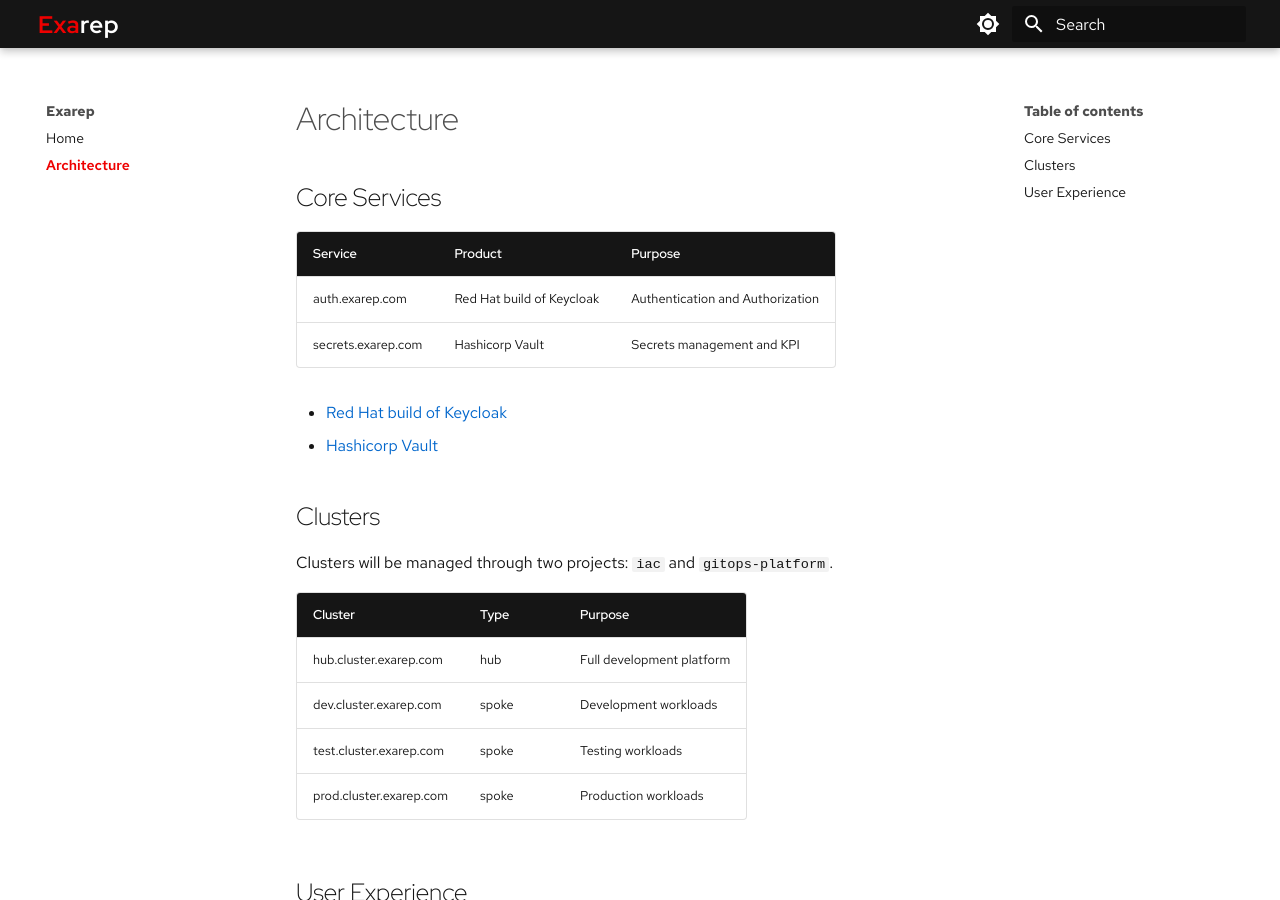
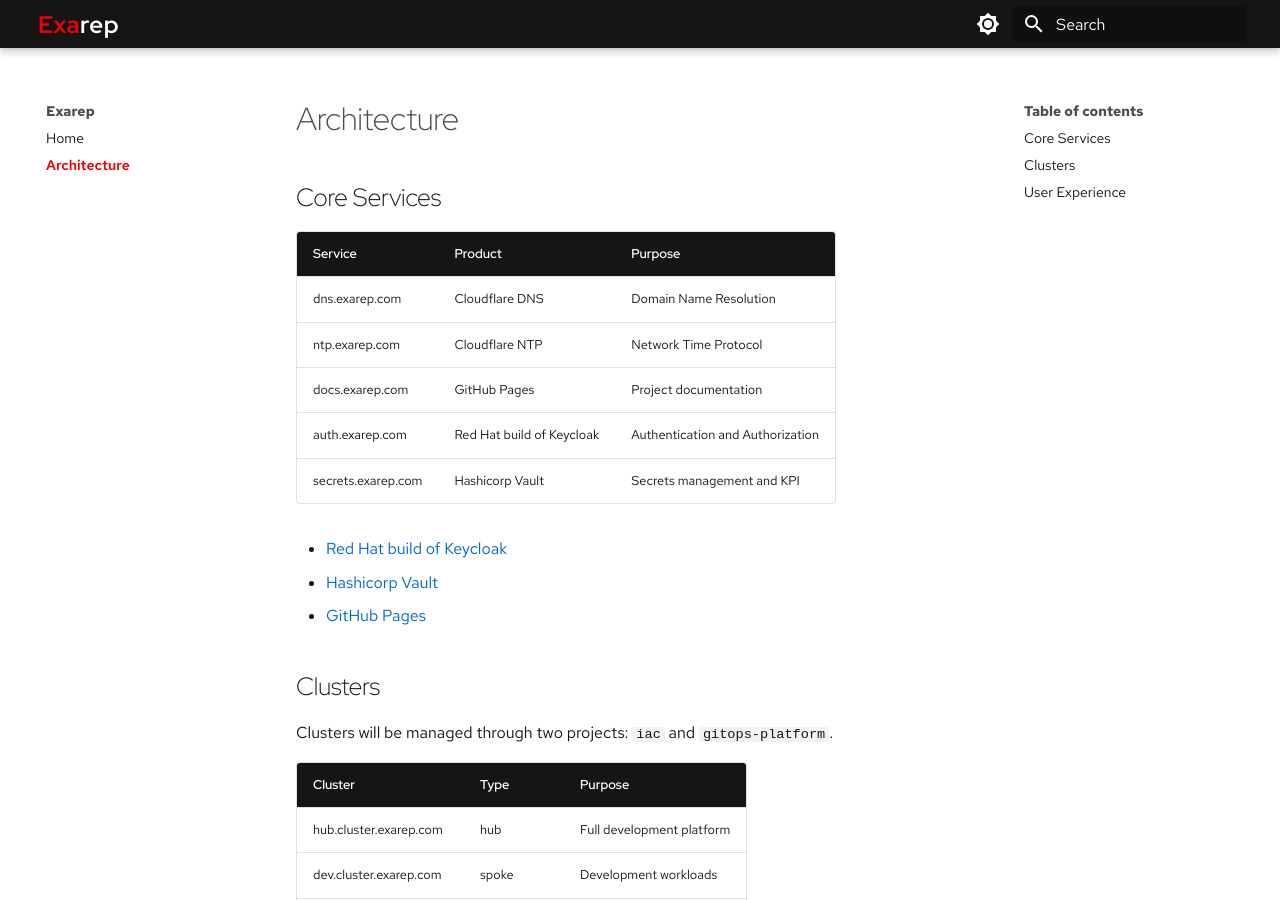
Before and after one commit to exarep/docs, an MkDocs documentation site: the page built from docs/architecture.md, in a window 1280 px wide and 900 px high. Built offline with MkDocs 1.6.1 and Material for MkDocs 9.7.7, drawn with Linux system fonts in a browser that asks for light colours; some web fonts are replaced.

Commit message:
updated architecture

```diff
--- a/docs/architecture.md
+++ b/docs/architecture.md
@@ -4,11 +4,15 @@
 
 | Service               | Product                   | Purpose                           |
 | ---                   | ---                       | ---                               |
+| dns.exarep.com        | Cloudflare DNS            | Domain Name Resolution            |
+| ntp.exarep.com        | Cloudflare NTP            | Network Time Protocol             |
+| docs.exarep.com       | GitHub Pages              | Project documentation             |
 | auth.exarep.com       | Red Hat build of Keycloak | Authentication and Authorization  |
 | secrets.exarep.com    | Hashicorp Vault           | Secrets management and KPI        |
 
 * [Red Hat build of Keycloak](https://docs.redhat.com/en/documentation/red_hat_build_of_keycloak/latest)
 * [Hashicorp Vault](https://developer.hashicorp.com/vault)
+* [GitHub Pages](https://pages.github.com/)
 
 
 ## Clusters
```
